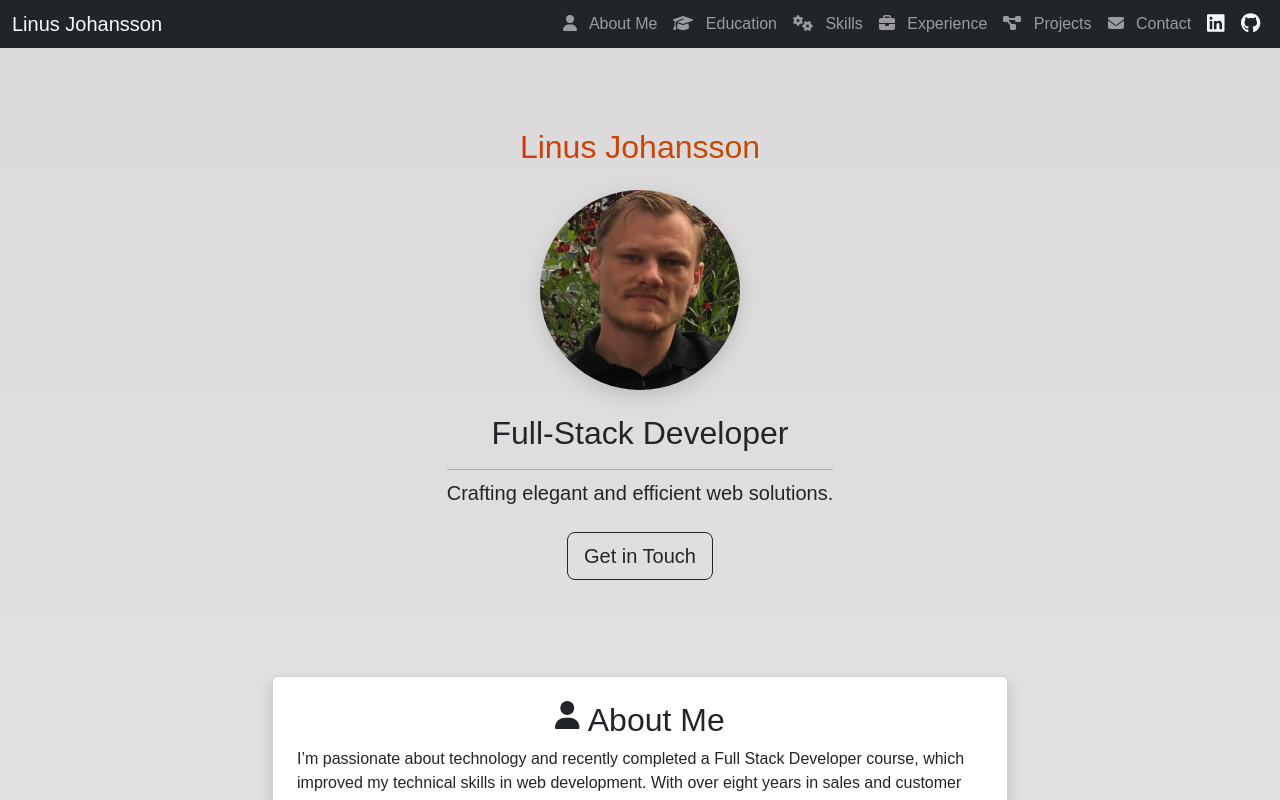
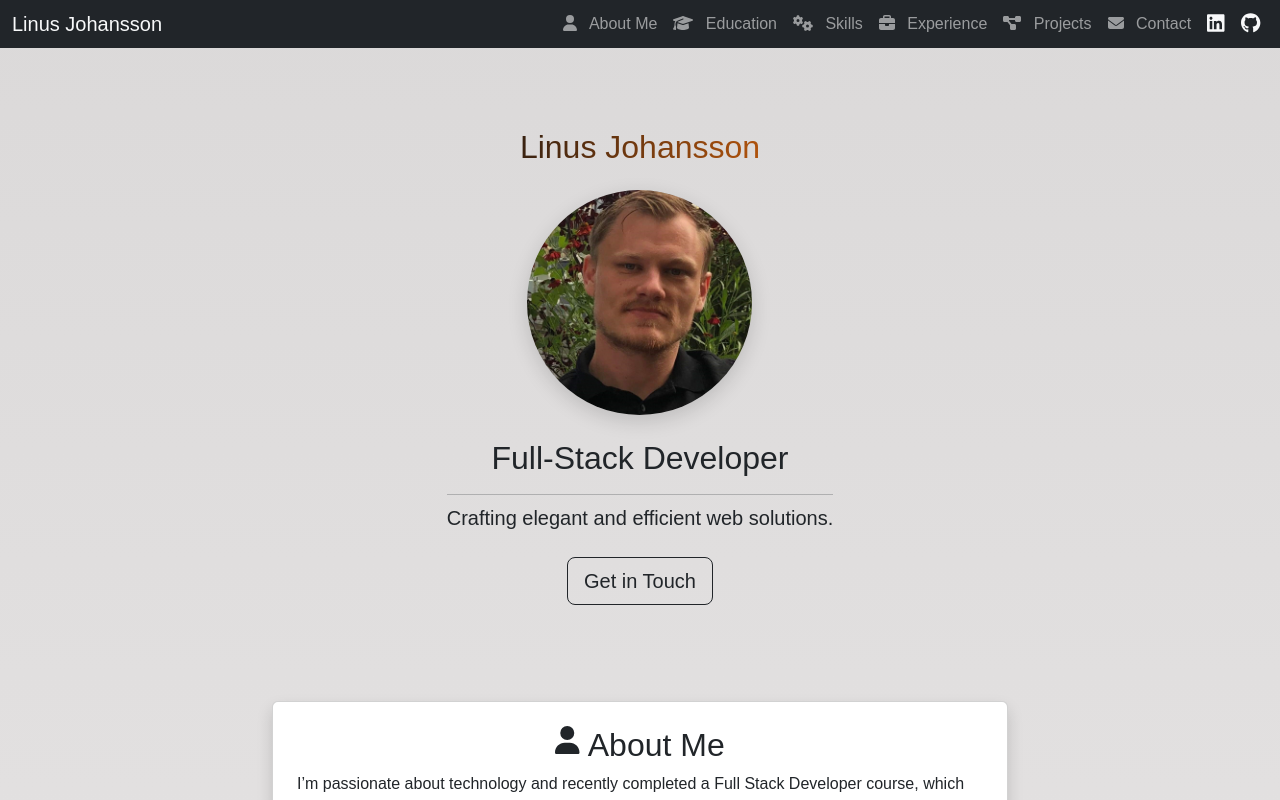
Before and after one commit to j0hanz/j0hanz-portfolio, a React (Create React App) app: page / in a window 1280 px wide. Shown: the top 800 px of the page. Built offline with nearby package versions, Linux system fonts and the light colour scheme.

Commit message:
Update Hero component styling for better visual appeal

```diff
--- a/src/components/styles/Hero.module.css
+++ b/src/components/styles/Hero.module.css
@@ -1,6 +1,6 @@
 .heroImage {
-  width: 200px;
-  height: 200px;
+  width: 225px;
+  height: 225px;
   object-fit: cover;
   border-radius: 50%;
   margin-bottom: 1.5rem;
@@ -8,7 +8,7 @@
 }
 
 .gradientText {
-  background: linear-gradient(90deg, #db350b, #b95305);
+  background: linear-gradient(100deg, #131212, #d4620b);
   -webkit-background-clip: text;
   -webkit-text-fill-color: transparent;
   font-size: 2rem;
```
